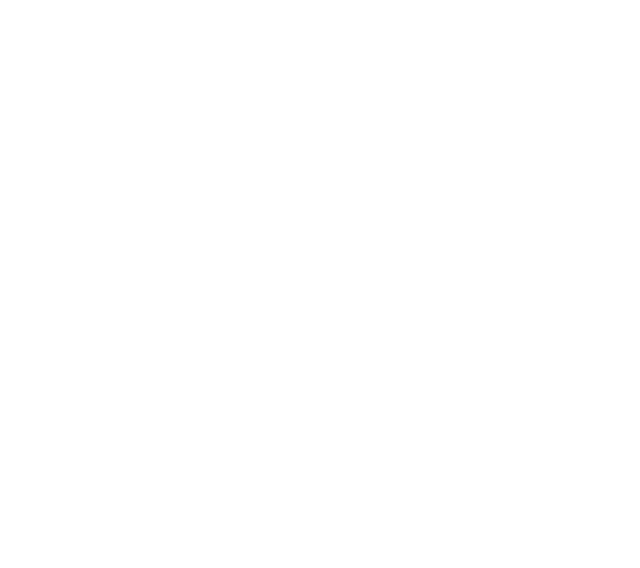
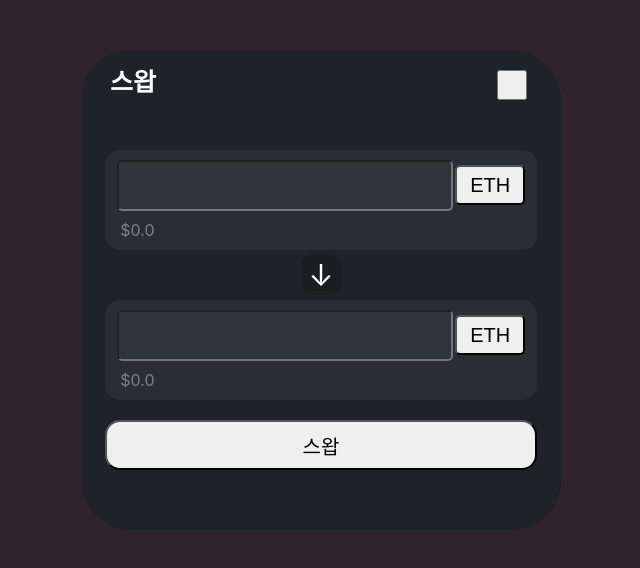
Before and after one commit to DDongYeop/uniswap-v2-swapui, a React (Create React App) app: page / in a window 1280 px wide. Shown: the top 568 px of the page, without its empty margins (319-959 px from the left). Built offline with nearby package versions, Linux system fonts and the light colour scheme.

Commit message:
Simple Interface

```diff
--- a/src/App.css
+++ b/src/App.css
@@ -1,5 +1,106 @@
 .App {
   text-align: center;
+  display: flex;
+  height: 100vh;
+  background: #30242c;
+  display: flex;
+}
+
+.Container {
+  width: 480px;
+  height: 480px;
+  padding-top: 50px;
+  margin: 0 auto;
+}
+
+.ContainerBackPanel {
+  height: 100%;
+  background: #1F2226;
+  border-radius: 50px;
+}
+
+.TopPanel {
+  width: 90%;
+  height: 50px;
+  margin: auto;
+  padding-bottom: 50px;
+  display: flex;
+  justify-content: space-between;
+}
+
+.SwapText {
+  height: auto;
+  color: white;
+  font-size: 25px;
+  margin: 10px 0px 0px 5px;
+  align-content: center;
+}
+
+.SettingButton {
+  margin: 20px 10px 0px 0px;
+  height: 30px;
+  width: 30px;
+}
+
+.InputPanel {
+  width: 90%;
+  height: 100px;
+  margin: auto;
+  background:#2a2e34;
+  border-radius: 15px;
+}
+
+.Input {
+  width: 95%;
+  height: 70px;
+  margin: auto;
+  display: flex;
+  justify-content: space-between;
+}
+
+.CountInput {
+  margin: auto;
+  height: 45px;
+  width: 80%;
+  background: #2f343a;
+  border-radius: 5px;
+  color: white;
+  font-size: 20px;
+}
+
+.CoinChange {
+  margin: auto;
+  width: 70px;
+  height: 40px;
+  border-radius: 5px;
+  font-size: 20px;
+}
+
+.USDText {
+  color: gray;
+  margin-top: 0px;
+  margin-right: 85%;
+}
+
+.Arrow {
+  margin: 5px auto;
+  color: white;
+  font-size: 30px;
+  background: #1b1d21;
+  align-content: center;
+  top: 240px;
+  left: 50%;
+  width: 40px;
+  height: 40px;
+  border-radius: 10px;
+}
+
+.SwapButton {
+  margin-top: 20px;
+  width: 90%;
+  height: 50px;
+  font-size: 20px;
+  border-radius: 15px;
 }
 
 .App-logo {
--- a/src/App.tsx
+++ b/src/App.tsx
@@ -5,9 +5,32 @@
 function App() {
   return (
     <div className="App">
-
+      <div className='Container'>
+        <div className='ContainerBackPanel'>
+          <div className='TopPanel'>
+            <h5 className='SwapText'>스왑</h5>
+            <button className='SettingButton'/>
+          </div>
+          <CoinCount/>
+          <p className='Arrow'>↓</p>
+          <CoinCount/>
+          <button className='SwapButton'>스왑</button>
+        </div>
+      </div>
     </div>
   );
 }
 
+function CoinCount() {
+  return (
+    <div className='InputPanel'>
+      <div className='Input'>
+        <input className='CountInput'></input>
+        <button className='CoinChange'>ETH</button>
+      </div>
+      <p className='USDText'>$0.0</p>
+    </div>
+  )
+}
+
 export default App;
```
